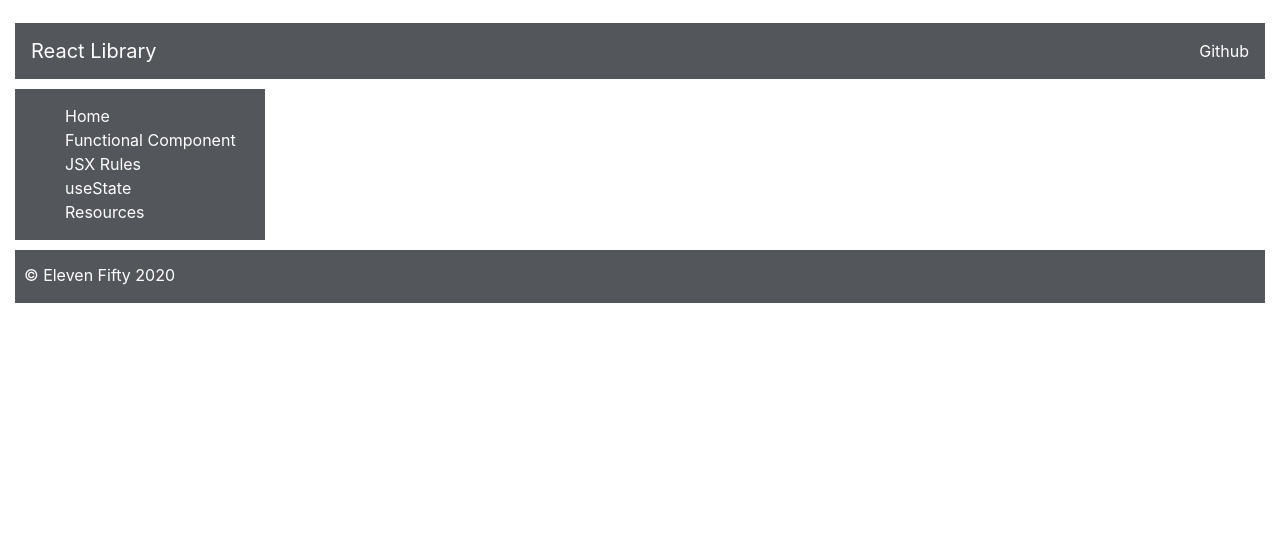
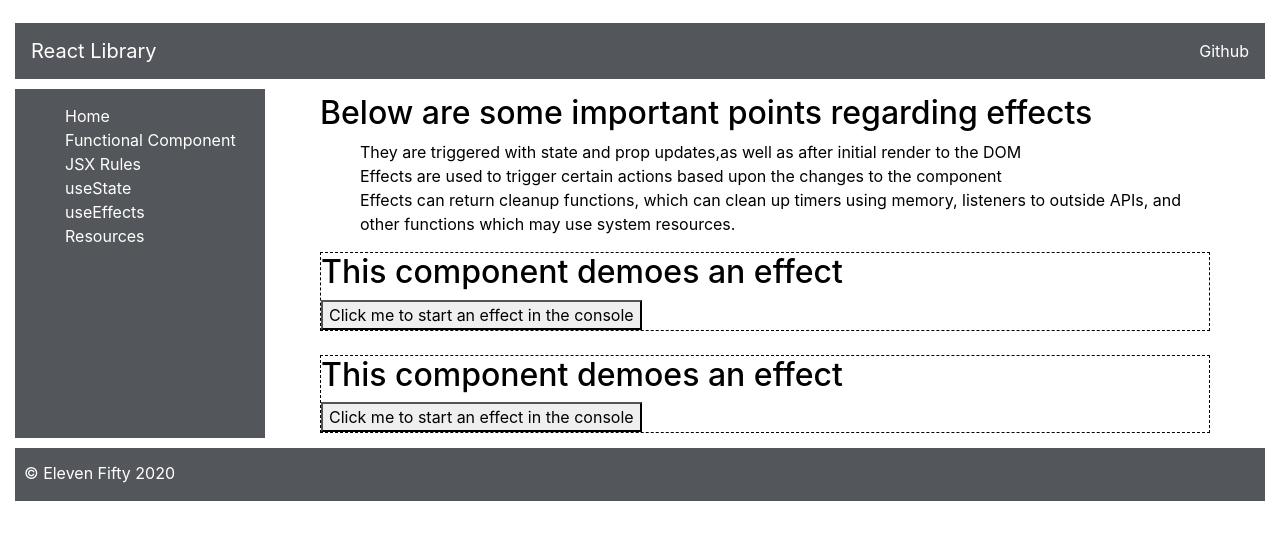
Before and after one commit to DustieMercer/React_Modules, a React (Create React App) app: page /effects in a window 1280 px wide. Shown: the top 540 px of the page. Built offline with nearby package versions, Linux system fonts and the light colour scheme.

Commit message:
useEffect

```diff
--- /dev/null
+++ b/src/components/concepts/Effects.js
@@ -0,0 +1,64 @@
+import React, { useState, useEffect } from "react";
+
+const Effects = () => {
+  return (
+    <div className="main">
+      <div className="mainDiv">
+        <h2> Below are some important points regarding effects</h2>
+        <ul>
+          <li>
+            They are triggered with state and prop updates,as well as after
+            initial render to the DOM
+          </li>
+          <li>
+            Effects are used to trigger certain actions based upon the changes
+            to the component
+          </li>
+          <li>
+            Effects can return cleanup functions, which can clean up timers
+            using memory, listeners to outside APIs, and other functions which
+            may use system resources.
+          </li>
+        </ul>
+        <SampleEffect />
+        <br />
+        <SampleEffect />
+      </div>
+    </div>
+  );
+};
+
+export default Effects;
+
+const SampleEffect = () => {
+    const[timerRunning, setTimerRunning] = useState(false);
+    useEffect(() => {
+        let timer;
+        if (timerRunning){
+            timer = window.setTimeout(() => {
+                console.log('the timer expired', Date.now()/1000);
+                setTimerRunning(false);
+            },2000)
+        }
+        return () => {window.clearTimeout(timer); console.log('the timer was cleaned up', Date.now()/1000)}
+      })
+
+      useEffect(() => {
+          console.log('Dustie Rules!')})
+
+
+      let buttonHandler = () => {
+        if (!timerRunning) {
+          setTimerRunning(true);
+        }
+      };
+  return (
+    <div style={{ border: "1px dashed black" }}>
+      <h2>This component demoes an effect</h2>
+      <button onClick={buttonHandler}>
+        Click me to start an effect in the console
+      </button>
+
+    </div>
+  )
+}
--- a/src/components/site/Sidebar.js
+++ b/src/components/site/Sidebar.js
@@ -11,6 +11,7 @@
 import FunctionalComponentDemo from '../concepts/FunctionalComponentDemo'
 import JSXRules from '../concepts/JSXRules'
 import State from '../concepts/State'
+import Effects from '../concepts/Effects'
 
 
 const Sidebar = () => (
@@ -22,6 +23,7 @@
                         <li><Link to='/functionalcomponent'>Functional Component</Link></li>
                         <li><Link to='/jsxrules'>JSX Rules</Link></li>
                         <li><Link to='/state'>useState</Link></li>
+                        <li><Link to='/effects'>useEffects</Link></li>
                         <li><Link to='/resources'>Resources</Link></li>
                     </ul>
                 </div>
@@ -31,8 +33,10 @@
                         <Route exact path='/resources'><Resources /></Route>
                         <Route exact path='/'><Home /></Route>
                         <Route exact path='/jsxrules'><JSXRules /></Route>
+                        <Route exact path='/state'><State /></Route>
+                        <Route exact path='/effects'><Effects /></Route>
                         <Route exact path='/functionalcomponent'><FunctionalComponentDemo /></Route>
-                        <Route exact path='/state'><State /></Route>
+
                     </Switch>
             </div>
         </div>
```
Also changed, not shown: 1 other file (tests, documents, lock files or other folders).
